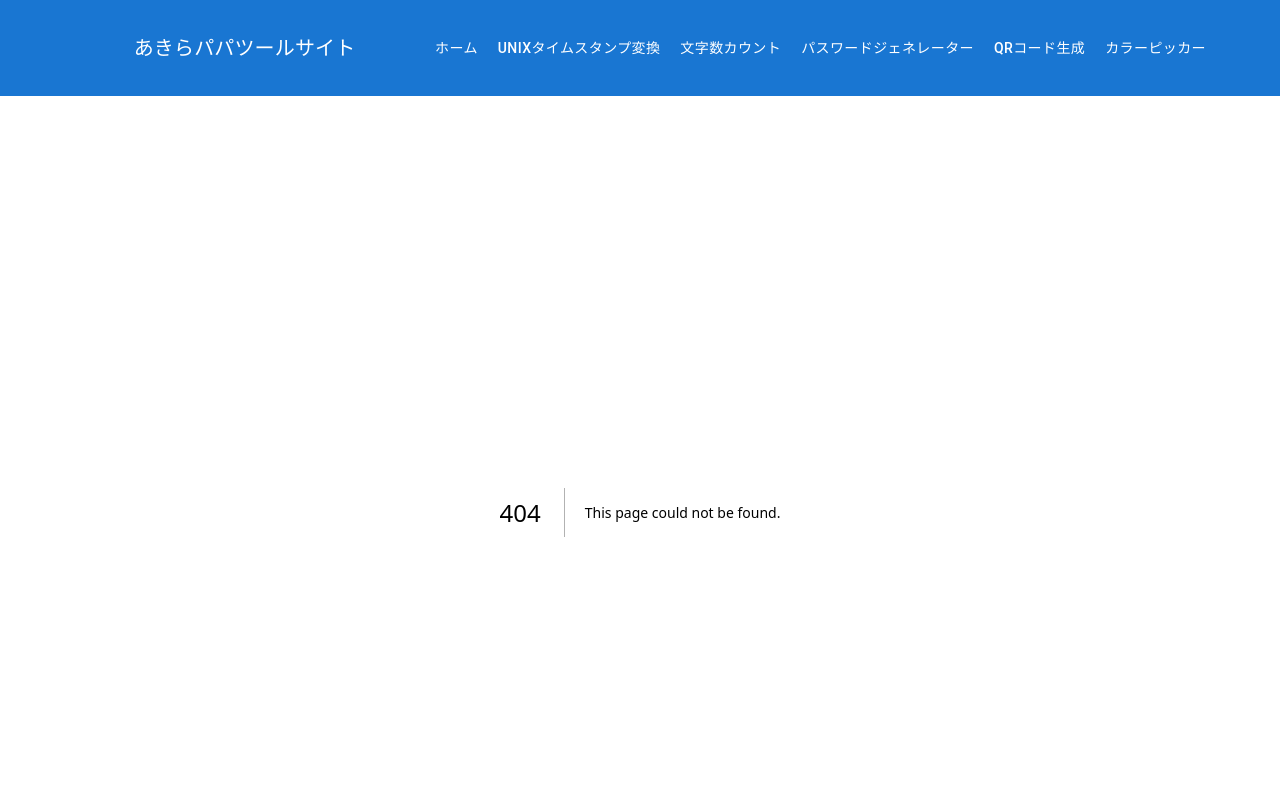
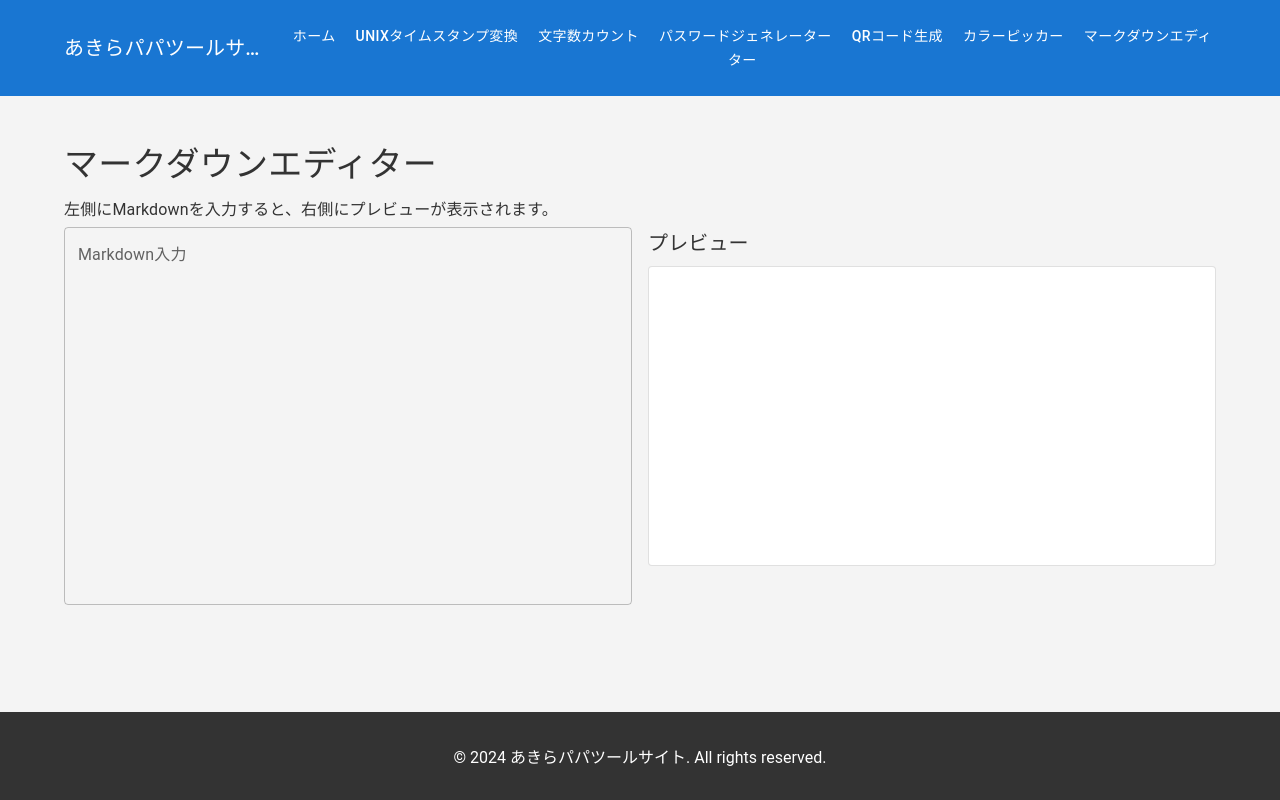
Before and after one commit to Akira-Papa/akirapapa-tool-site, a Next.js app: page /markdown in a window 1280 px wide. Before the commit this address had no page. Shown: the top 800 px of the page. Built offline with nearby package versions, Linux system fonts and the light colour scheme.

Commit message:
Add Markdown editor feature

```diff
--- /dev/null
+++ b/app/markdown/components/MarkdownEditor.tsx
@@ -0,0 +1,58 @@
+'use client'
+import React, { useState } from 'react'
+import { Grid, TextField, Typography, Paper } from '@mui/material'
+
+// 簡易的なMarkdown変換処理
+const escapeHtml = (text: string): string => {
+    return text
+        .replace(/&/g, '&amp;')
+        .replace(/</g, '&lt;')
+        .replace(/>/g, '&gt;')
+        .replace(/"/g, '&quot;')
+        .replace(/'/g, '&#39;')
+}
+
+const renderMarkdown = (text: string): string => {
+    let html = escapeHtml(text)
+    html = html.replace(/^###### (.*)$/gm, '<h6>$1</h6>')
+    html = html.replace(/^##### (.*)$/gm, '<h5>$1</h5>')
+    html = html.replace(/^#### (.*)$/gm, '<h4>$1</h4>')
+    html = html.replace(/^### (.*)$/gm, '<h3>$1</h3>')
+    html = html.replace(/^## (.*)$/gm, '<h2>$1</h2>')
+    html = html.replace(/^# (.*)$/gm, '<h1>$1</h1>')
+    html = html.replace(/\*\*(.*?)\*\*/g, '<strong>$1</strong>')
+    html = html.replace(/\*(.*?)\*/g, '<em>$1</em>')
+    html = html.replace(/`([^`]+)`/g, '<code>$1</code>')
+    html = html.replace(/\n/g, '<br />')
+    return html
+}
+
+const MarkdownEditor = () => {
+    const [value, setValue] = useState<string>('')
+
+    return (
+        <Grid container spacing={2}>
+            <Grid item xs={12} md={6}>
+                <TextField
+                    label="Markdown入力"
+                    multiline
+                    minRows={15}
+                    fullWidth
+                    variant="outlined"
+                    value={value}
+                    onChange={(e) => setValue(e.target.value)}
+                />
+            </Grid>
+            <Grid item xs={12} md={6}>
+                <Typography variant="h6" gutterBottom>
+                    プレビュー
+                </Typography>
+                <Paper variant="outlined" sx={{ p: 2, minHeight: '300px' }}>
+                    <div dangerouslySetInnerHTML={{ __html: renderMarkdown(value) }} />
+                </Paper>
+            </Grid>
+        </Grid>
+    )
+}
+
+export default MarkdownEditor
--- /dev/null
+++ b/app/markdown/page.tsx
@@ -0,0 +1,20 @@
+'use client'
+import React from 'react'
+import { Box, Typography } from '@mui/material'
+import MarkdownEditor from './components/MarkdownEditor'
+
+const MarkdownPage = () => {
+    return (
+        <Box sx={{ my: 4 }}>
+            <Typography variant="h4" component="h1" gutterBottom>
+                マークダウンエディター
+            </Typography>
+            <Typography variant="body1" gutterBottom>
+                左側にMarkdownを入力すると、右側にプレビューが表示されます。
+            </Typography>
+            <MarkdownEditor />
+        </Box>
+    )
+}
+
+export default MarkdownPage
--- a/app/page.tsx
+++ b/app/page.tsx
@@ -19,6 +19,7 @@ const HomePage = () => {
                 <li>パスワードジェネレーター</li>
                 <li>QRコード生成</li>
                 <li>カラーピッカー</li>
+                <li>マークダウンエディター</li>
             </ul>
             <Typography variant="body2" sx={{ mt: 2 }}>
                 さらに、時間が許せば、複数のタイムゾーンを同時に表示可能な世界時計、単位変換、マークダウンエディターなどの追加機能も提供予定です。
--- a/components/Header.tsx
+++ b/components/Header.tsx
@@ -117,6 +117,21 @@ const Header = () => {
                 >
                     <ListItemText
                         primary="カラーピッカー"
+                        sx={{ color: 'inherit', textDecoration: 'none' }}
+                    />
+                </Link>
+            </ListItem>
+            <ListItem
+                onClick={handleDrawerToggle}
+                sx={{ '&:hover': { bgcolor: 'primary.light', color: 'white' } }}
+            >
+                <Link
+                    href="/markdown"
+                    passHref
+                    style={{ color: 'inherit', textDecoration: 'none' }}
+                >
+                    <ListItemText
+                        primary="マークダウンエディター"
                         sx={{ color: 'inherit', textDecoration: 'none' }}
                     />
                 </Link>
@@ -282,6 +297,23 @@ const Header = () => {
                                     カラーピッカー
                                 </Typography>
                             </Link>
+                            <Link
+                                href="/markdown"
+                                style={{
+                                    textDecoration: 'none',
+                                }}
+                                passHref
+                            >
+                                <Typography
+                                    variant="button"
+                                    color="#FFFFFF"
+                                    sx={{
+                                        margin: '0 10px',
+                                    }}
+                                >
+                                    マークダウンエディター
+                                </Typography>
+                            </Link>
                         </nav>
                     )}
                 </Toolbar>
```
Also changed, not shown: 1 other file (tests, documents, lock files or other folders).
